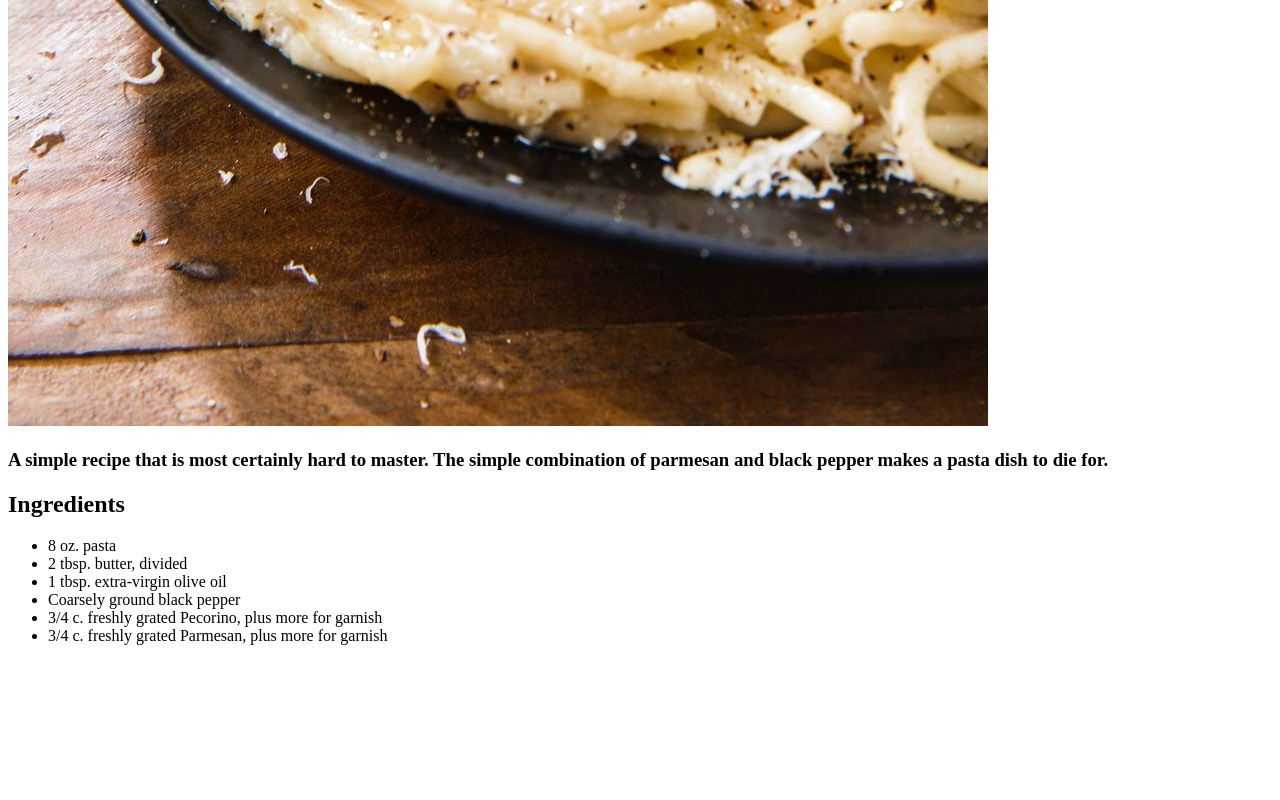
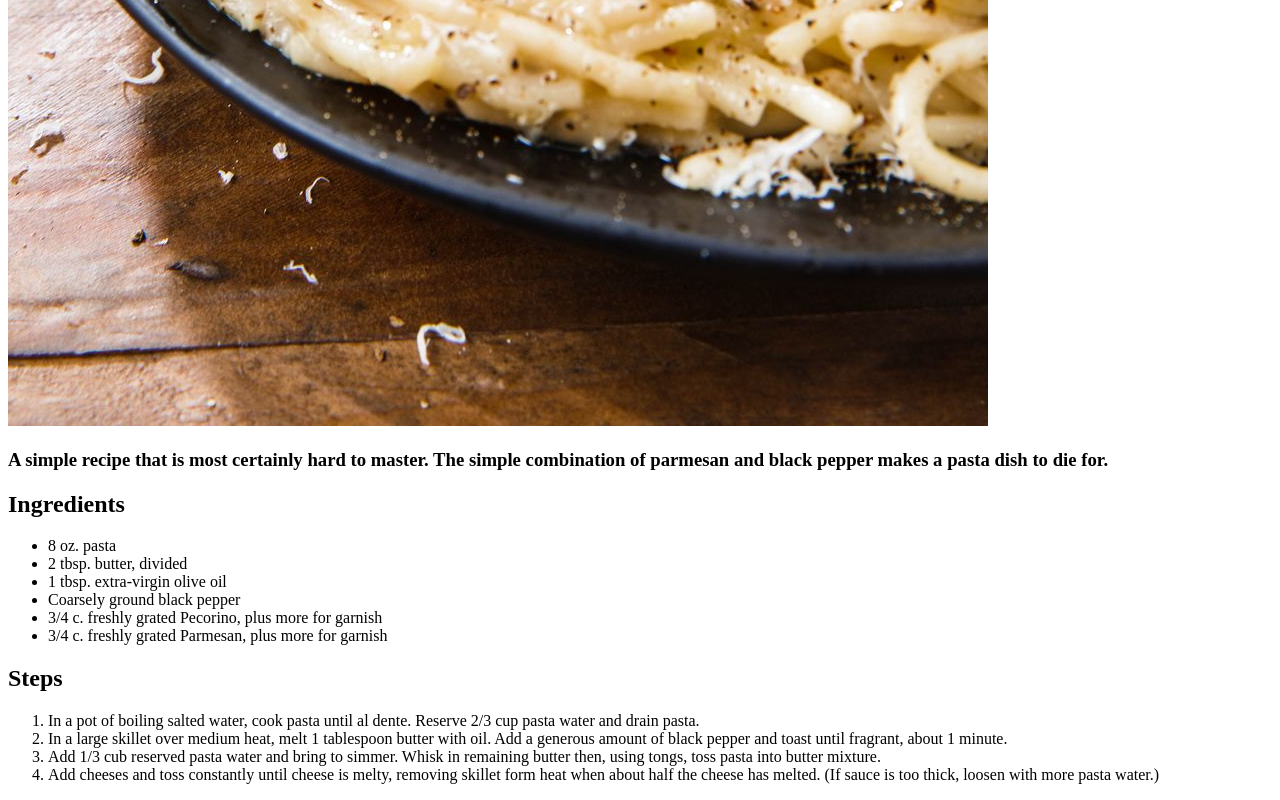
Before and after one commit to kaden-s-johnson/odin-recipes, a plain HTML site: page recipes/cacio-e-pepe.html in a window 1280 px wide. Shown: the part 1124-1924 px from the top of the page. Before the commit the page ends 1785 px from the top, so only its background shows below. Drawn offline with Linux system fonts and the light colour scheme.

Commit message:
Added steps to cacio-e-pepe.html

```diff
--- a/recipes/cacio-e-pepe.html
+++ b/recipes/cacio-e-pepe.html
@@ -20,5 +20,21 @@
             <li>3/4 c. freshly grated Pecorino, plus more for garnish</li>
             <li>3/4 c. freshly grated Parmesan, plus more for garnish</li>
         </ul>
+        <h2>Steps</h2>
+        <ol>
+            <li>In a pot of boiling salted water, cook pasta until al dente. Reserve 2/3 cup pasta water and drain pasta.</li>
+            <li>
+                In a large skillet over medium heat, melt 1 tablespoon butter with oil. Add a generous amount of black
+                pepper and toast until fragrant, about 1 minute.
+            </li>
+            <li>
+                Add 1/3 cub reserved pasta water and bring to simmer. Whisk in remaining butter then, using tongs, toss
+                pasta into butter mixture.
+            </li>
+            <li>
+                Add cheeses and toss constantly until cheese is melty, removing skillet form heat when about half the
+                cheese has melted. (If sauce is too thick, loosen with more pasta water.)
+            </li>
+        </ol>
     </body>
 </html>
```
